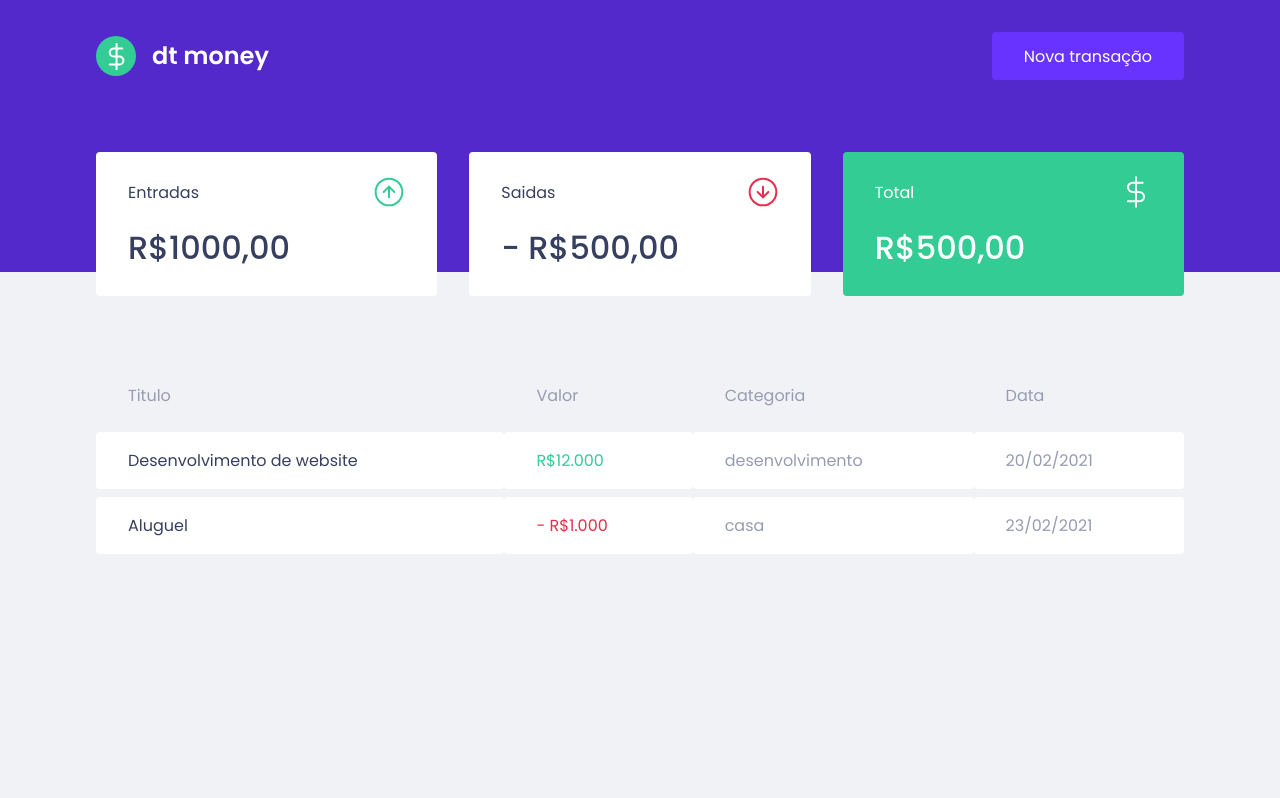
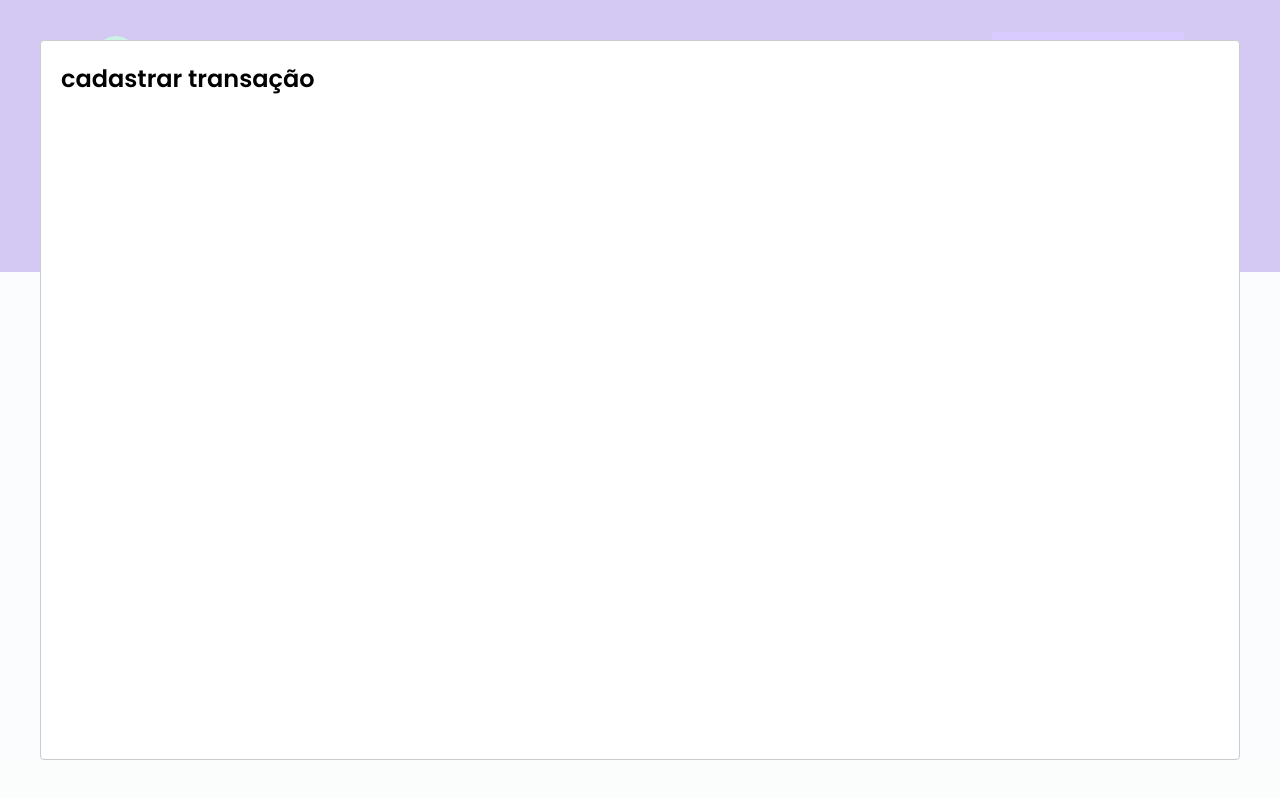
Before and after one commit to erick1445/dtmoney, a React (Create React App) app: page / in a window 1280 px wide. Both pictures are taken after a click on the button "Nova transação". Built offline with nearby package versions, Linux system fonts and the light colour scheme; no server answers; what miragejs would draw is missing.

Commit message:
criando janela de transação

```diff
--- a/package.json
+++ b/package.json
@@ -7,6 +7,7 @@
     "miragejs": "^0.1.45",
     "react": "^18.2.0",
     "react-dom": "^18.2.0",
+    "react-modal": "^3.15.1",
     "react-scripts": "5.0.1",
     "styled-components": "^5.3.5",
     "web-vitals": "^2.1.0"
@@ -19,6 +20,7 @@
     "@types/node": "^16.7.13",
     "@types/react": "^18.0.0",
     "@types/react-dom": "^18.0.0",
+    "@types/react-modal": "^3.13.1",
     "@types/styled-components": "^5.1.25",
     "typescript": "^4.4.2"
   },
--- a/src/App.tsx
+++ b/src/App.tsx
@@ -1,13 +1,37 @@
 import { Dashboard } from "./components/dashboard";
+import Modal from 'react-modal';
 import { Header } from "./components/header";
 import { GlobalStyle } from "./styles/global";
+import { useState } from "react";
+import { NewTransactionModal } from "./components/NewTransactionModal";
 
-function App() {
+Modal.setAppElement('#root');
+
+export function App() {
+  const [ isNewTransactionModalOpen, setIsNewTransactionModalOpen ] = useState(false);
+
+    function handleOpenNewTransactionModal() {
+      setIsNewTransactionModalOpen(true);
+    }
+
+    function handleCloseNewTransactionModal() {
+      setIsNewTransactionModalOpen(false);
+    }
+
+
   return (
     <>
-      <Header />
+      <Header onOpenNewTransactionModal={ handleOpenNewTransactionModal }/>
+
       <Dashboard />
+
+      <NewTransactionModal
+      isOpen={isNewTransactionModalOpen}
+      onRequestClose={handleCloseNewTransactionModal}
+      />
+
       <GlobalStyle />
+
     </>
   );
 }
--- /dev/null
+++ b/src/components/NewTransactionModal/index.tsx
@@ -0,0 +1,17 @@
+import Modal from 'react-modal';
+
+interface NewTransactionModalProps {
+    isOpen: boolean;
+    onRequestClose: () => void;
+}
+
+export function NewTransactionModal({ isOpen, onRequestClose }: NewTransactionModalProps) {
+    return (
+    <Modal
+      isOpen={ isOpen }
+      onRequestClose={ onRequestClose }
+       >
+        <h2>cadastrar transação</h2>
+    </Modal>
+    );
+}
--- /dev/null
+++ b/src/components/NewTransactionModal/styles.ts
@@ -0,0 +1,5 @@
+import styled from 'styled-components';
+
+export const Container = styled.div`
+
+`;
--- a/src/components/header/index.tsx
+++ b/src/components/header/index.tsx
@@ -2,14 +2,22 @@
 
 import { Container, Content } from './styles'
 
-export function Header() {
+interface HeaderProps {
+  onOpenNewTransactionModal: () => void;
+}
+
+export function Header({ onOpenNewTransactionModal}: HeaderProps) {
+
+
     return (
         <Container>
            <Content>
              <img src={ logoImg } alt="dt money" />
-             <button type="button">
+             <button type="button" onClick={ onOpenNewTransactionModal }>
                 Nova transação
              </button>
+
+
            </Content>
         </Container>
     )
```
Also changed, not shown: 1 other file (tests, documents, lock files or other folders).
